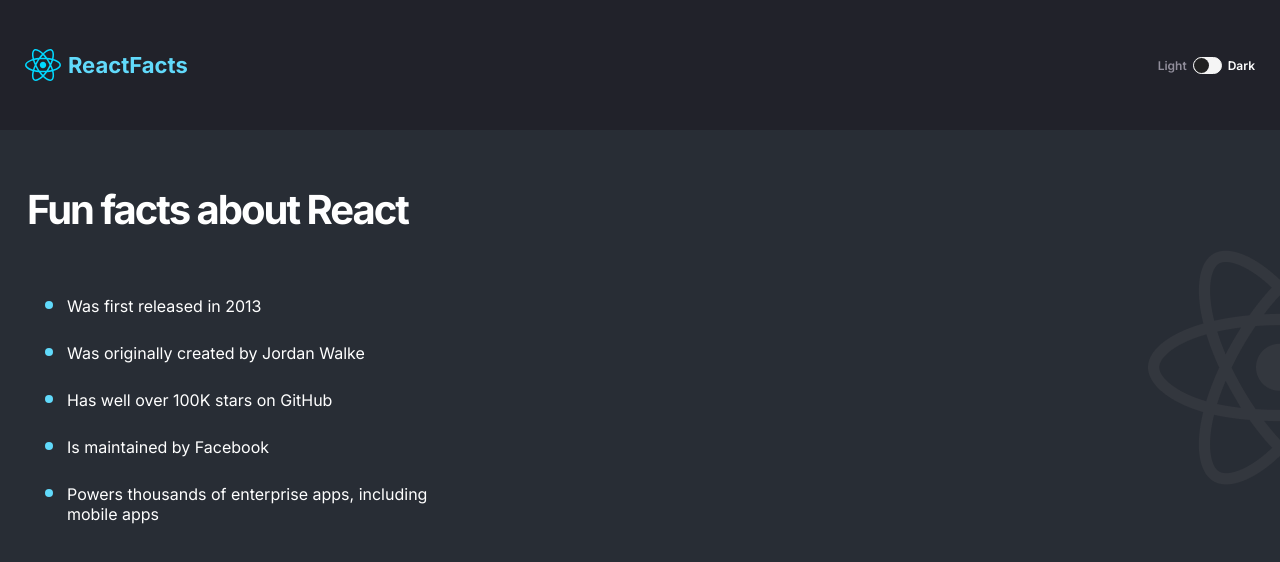
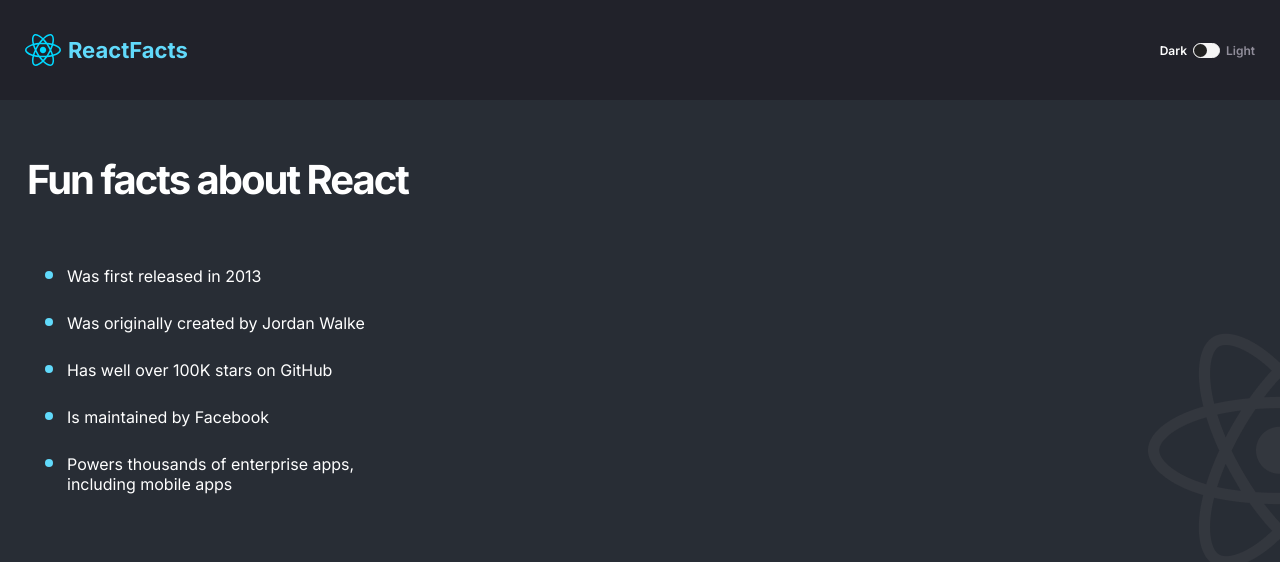
Before and after one commit to crisxchan/react-facts, a React (Vite) app: page / in a window 1280 px wide. Shown: the top 562 px of the page. Built offline with nearby package versions, Linux system fonts and the light colour scheme.

Commit message:
Finish dark/light mode for whole page

```diff
--- a/src/App.jsx
+++ b/src/App.jsx
@@ -12,7 +12,7 @@
   return (
     <>
       <Navbar darkMode={darkMode} darkModeHandler={toggleMode}/>
-      <Main />
+      <Main darkMode={darkMode} />
     </>
   )
 }
--- a/src/components/Main.jsx
+++ b/src/components/Main.jsx
@@ -1,6 +1,6 @@
-export default function Main() {
+export default function Main(props) {
     return (
-        <main>
+        <main className={props.darkMode ? "dark" : "light"}>
             <h1>Fun facts about React</h1>
             <ul>
                 <li>Was first released in 2013</li>
--- a/src/components/Navbar.jsx
+++ b/src/components/Navbar.jsx
@@ -7,11 +7,11 @@
             <img src={ReactIcon} alt="react logo"/>
             <h3>ReactFacts</h3>
             <div id='toggler' onClick={props.darkModeHandler}>
-                <p id='toggler-light'  className='toggler-label'>Light</p>
+                <p id='toggler-dark'  className='toggler-label'>Dark</p>
                 <div id="toggler-container">
                     <div id='toggler-circle'></div>
                 </div>
-                <p id='toggler-dark'  className='toggler-label'>Dark</p>
+                <p id='toggler-light'  className='toggler-label'>Light</p>
             </div>
         </header>
     )
--- a/style.css
+++ b/style.css
@@ -1,13 +1,23 @@
+*{
+    box-sizing: border-box;
+}
+
+html, body, #root {
+    height: 100%;
+}
+
 body {
     margin: 0;
     font-family: 'Inter', sans-serif;
-    background-color: #282D35;
 }
 
 header {
+    position: relative;
+    z-index: 10;
     display: flex;
     align-items: center;
     background-color: #21222A;
+    height: 100px;
     padding: 30px 25px;
 }
 
@@ -16,6 +26,7 @@
 }
 
 header > h3 {
+    margin: 0;
     font-size: 22px;
     color: #61DAFB;
     font-weight: 700;
@@ -32,8 +43,9 @@
     background-image: url(./src/assets/react-bg.png);
     background-repeat: no-repeat;
     background-position: center right;
-    /* background-color: white; */
+    background-color: #282D35;
     padding: 55px 27px;
+    height: calc(100% - 100px);
 }
 
 main > h1 {
@@ -82,8 +94,8 @@
 }
 
 #toggler-circle {
-    height: 15px;
-    width: 15px;
+    height: 13px;
+    width: 13px;
     background-color: #222222;
     border-radius: 50%;
     transition: 200ms ease-in-out;
@@ -97,8 +109,10 @@
     color: white;
 }
 
+/* light mode */
 header.light {
     background-color: white;
+    box-shadow: 0 5px 5px #EAEAEA;
 }
 
 header.light #toggler-light {
@@ -116,5 +130,13 @@
 
 header.light #toggler-circle {
     background-color: white;
-    transform: translateX(13px);
+    transform: translateX(12px);
 }
+
+main.light {
+    background-color: white;
+}
+
+main.light > h1, main.light > ul > li {
+    color: #2B283A;
+}
```
